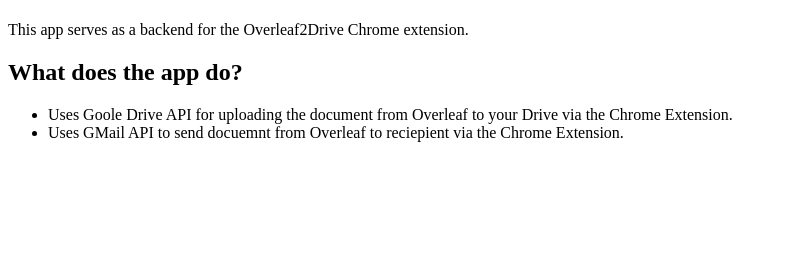
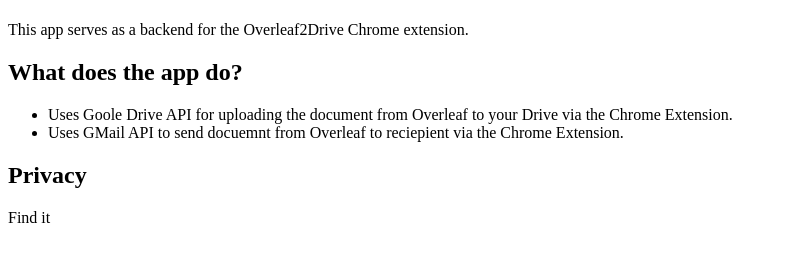
Before and after one commit to DevelopwithGoogle/DevelopwithGoogle.github.io, a plain HTML site: page overleaf2drive/index.html in a window 1280 px wide. Shown: the part 59-320 px from the top of the page, without its empty margins (0-787 px from the left). Drawn offline with Linux system fonts and the light colour scheme.

Commit message:
Update index.html

```diff
--- a/overleaf2drive/index.html
+++ b/overleaf2drive/index.html
@@ -13,5 +13,7 @@
     <li>Uses Goole Drive API for uploading the document from Overleaf to your Drive via the Chrome Extension.</li>
     <li>Uses GMail API to send docuemnt from Overleaf to reciepient via the Chrome Extension.</li>
     </ul>
+    <h2>Privacy</h2>
+    <p></p>Find it <a href="https://developwithgoogle.github.io/overleaf2drive/privacy>here</a>.</p>
 </body>
 </html>
```
